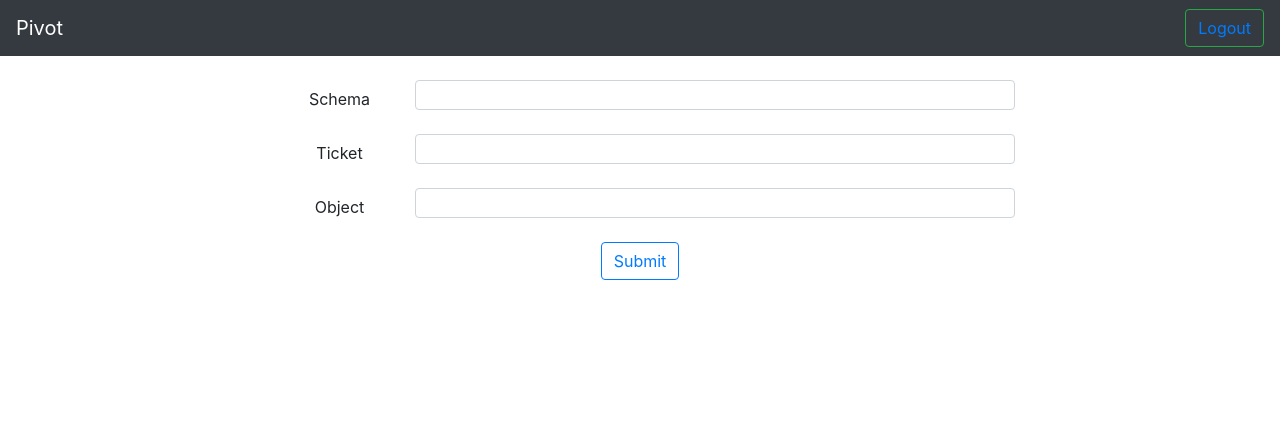
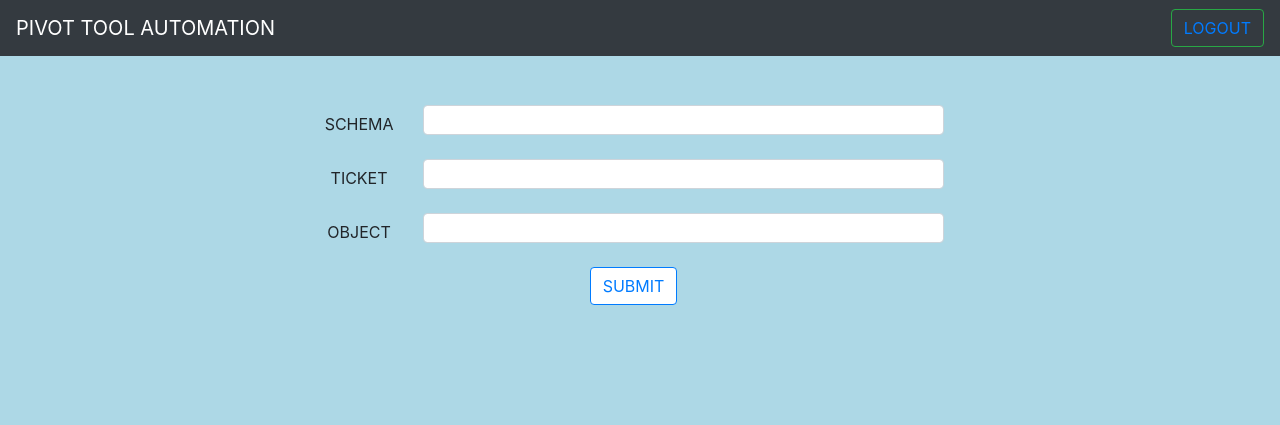
Before and after one commit to Aditya-Shekhar-21/LINProject, a Flask app: template pivot/templates/base.html in a window 1280 px wide. Shown: the top 425 px of the page. Run offline with Flask 2, Linux system fonts and the light colour scheme; the template is opened without the code that fills it, so the values that code supplies are empty; some libraries are stand-ins or nearby versions.

Commit message:
updateso_new

```diff
--- a/pivot/app.py
+++ b/pivot/app.py
@@ -1,82 +1,40 @@
 from flask import *
-from flask_sqlalchemy import *
+# from flask_sqlalchemy import *
 # from flask_wtf.file import URLField
-from datetime import datetime
 from functools import wraps
 from sqlalchemy import *
-
+from views import home,user_profile
+from database import db
+import os
 
 
 
 app = Flask(__name__)
 
 
-app.config['SQLALCHEMY_DATABASE_URI'] = 'sqlite:///sqldb.db'
-db = SQLAlchemy(app)
+
+def create_app():
+    app = Flask(__name__)
+    app.config['DEBUG'] = True
+    app.config['SQLALCHEMY_DATABASE_URI'] = 'sqlite:///pivot.db'
+    db.init_app(app)
+    app.register_blueprint(home.user_homes)
+    app.register_blueprint(user_profile.user_profiles)
+    return app
+
+
+def setup_database(app):
+
+    with app.app_context():
+        db.create_all()
 
 
 
 
-class User(db.Model):
-    req_id = db.Column(db.Integer, primary_key=True)
-    date_time = db.Column(db.DateTime, nullable=False, default = datetime.now() )
-    username = db.Column(db.String(50), unique=True, nullable=False)
-    status = db.Column(db.String(120), nullable=False)
-
-    def __repr__(self):
-        return '<User %r>' % self.username
-
-# data1 = User(req_id=14,username="SCHIKOTI",status="complete")
-# data2 = User(req_id=13,username="SBOBBA",status="complete")
-# data3 = User(req_id=12,username="PNIBRAD",status="in progress")
-
-
-
-# db.session.add_all([data3])
-
-# db.session.commit()
-
-
-
-def login_required(f):
-    @wraps(f)
-    def wrap(*args, **kwargs):
-        # return f(*args, **kwargs)
-
-        # flash("You need to login first")
-        return redirect(url_for('login'))
-
-    return wrap
-
-
-@app.route('/login/')
-def login():
-    return render_template('login.html')
-
-
-@app.route('/home/',methods=['GET','POST'])
-# @login_required
-def home():
-#    print(request.form['username'])
-#    data1 = User(req_id=request.form['req_id'],username=request.form['username'],status=request.form['status'])
-#    db.session.add_all([data1])
-#    db.session.commit()
-   data =  User.query.order_by(User.req_id.desc(), User.req_id.desc()).all()
-   return render_template('index.html',data=data)
-
-
-
-@app.route('/register/',methods=['GET', 'POST'])
-def register():
-    return render_template('register.html')
-
-
-
-
-@app.route('/output/')
-def output():
-
-    return "<h>Your Record successfully stored!</h>"
 
 if __name__ == '__main__':
+    app = create_app()
+    if not os.path.isfile('pivot.db'):
+        setup_database(app)
+
     app.run()
--- /dev/null
+++ b/pivot/database.py
@@ -0,0 +1,3 @@
+from flask_sqlalchemy import SQLAlchemy
+
+db = SQLAlchemy()
--- a/pivot/first.txt
+++ /dev/null
@@ -1 +0,0 @@
-hello
--- a/pivot/templates/base.html
+++ b/pivot/templates/base.html
@@ -16,58 +16,72 @@
        margin-left: 48%;
      }
     .container {
+       margin-top: 25px;
         height: 100%;
+        width: 100%;
         display: flex;
         justify-content: center;
         align-items: center;
+        /* background-color: lightblue; */
+
     }
+    body {
+  background-color: lightblue;
+}
+
     .btn-primary {
     color: #fff;
     background-color: white !important;
     border-color: #007bff;
+    margin-left: 20%;
 }
 .bigText {
     height:30px;
 }
+ .right {
+   margin-right: 24%;
+ }
 
    </style>
   <body>
 <nav class="navbar navbar-dark bg-dark justify-content-between">
-    <a class="navbar-brand" href="#">Pivot</a>
+    <a class="navbar-brand" href="#">PIVOT TOOL AUTOMATION</a>
     <form class="form-inline">
 
-      <button class="btn btn-outline-success my-2 my-sm-0" type="submit"><a href="/login/">Logout</a></button>
+      <button class="btn btn-outline-success my-2 my-sm-0" type="submit"><a href="/login/">LOGOUT</a></button>
 
     </form>
 
   </nav>
 
       <br>
-      <div class="container" align="center">
+      <div class="container right" align="center">
         <form>
-          <div class="form-group row">
-            <label for="inputEmail3" class="col-sm-2 col-form-label">Schema</label>
+          <div class="form-group row" style="margin-left: 9%;">
+            <label for="inputEmail3"   class="col-sm-2 col-form-label">SCHEMA</label>
             <div class="col-sm-10" >
-              <input type="schema" style="width: 600px;"  class="form-control " id="inputEmail3" >
+              <input type="schema" style="width: 521px;"  class="form-control " id="inputEmail3" >
             </div>
           </div>
-          <div class="form-group row">
-            <label for="inputEmail3" class="col-sm-2 col-form-label">Ticket</label>
+          <div class="form-group row" style="margin-left: 9%;">
+            <label for="inputEmail3" class="col-sm-2 col-form-label">TICKET</label>
             <div class="col-sm-10">
-              <input type="ticket" style="width: 600px;"  class="form-control" id="inputEmail3" >
+              <input type="ticket" style="width: 521px;"  class="form-control" id="inputEmail3" >
             </div>
           </div>
-          <div class="form-group row">
-            <label for="inputEmail3" class="col-sm-2 col-form-label">Object</label>
+          <div class="form-group row" style="margin-left: 9%;">
+            <label for="inputEmail3" class="col-sm-2 col-form-label">OBJECT</label>
             <div class="col-sm-10">
-              <input type="object" style="width: 600px;" class="form-control" id="inputEmail3" >
+              <input type="object" style="width: 521px;" class="form-control" id="inputEmail3" >
             </div>
           </div>
-        <button type="submit" class="btn btn-primary"><a href="/output/">Submit</a></button>
+        <button type="submit" class="btn btn-primary"><a href="/output/">SUBMIT</a></button>
         </form>
 
 
       </div>
+      <br>
+      <br>
       <br>
       <br>
   <div class="container">
--- a/pivot/templates/register.html
+++ b/pivot/templates/register.html
@@ -11,7 +11,7 @@
   <div class="container">
     <div class="title">Registration</div>
     <div class="content">
-      <form action="{{ url_for('home') }}" method="post">
+      <form action="/home/" method="post">
         <div class="user-details">
 
 
```
Also changed, not shown: pivot/models/user.py (added, +13 -0 lines), pivot/templates/index.html (+6 -3 lines), pivot/views/home.py (added, +40 -0 lines), pivot/views/user_profile.py (added, +23 -0 lines), pivot/pivot.db (added), pivot/sqldb.db, 1 other file.
